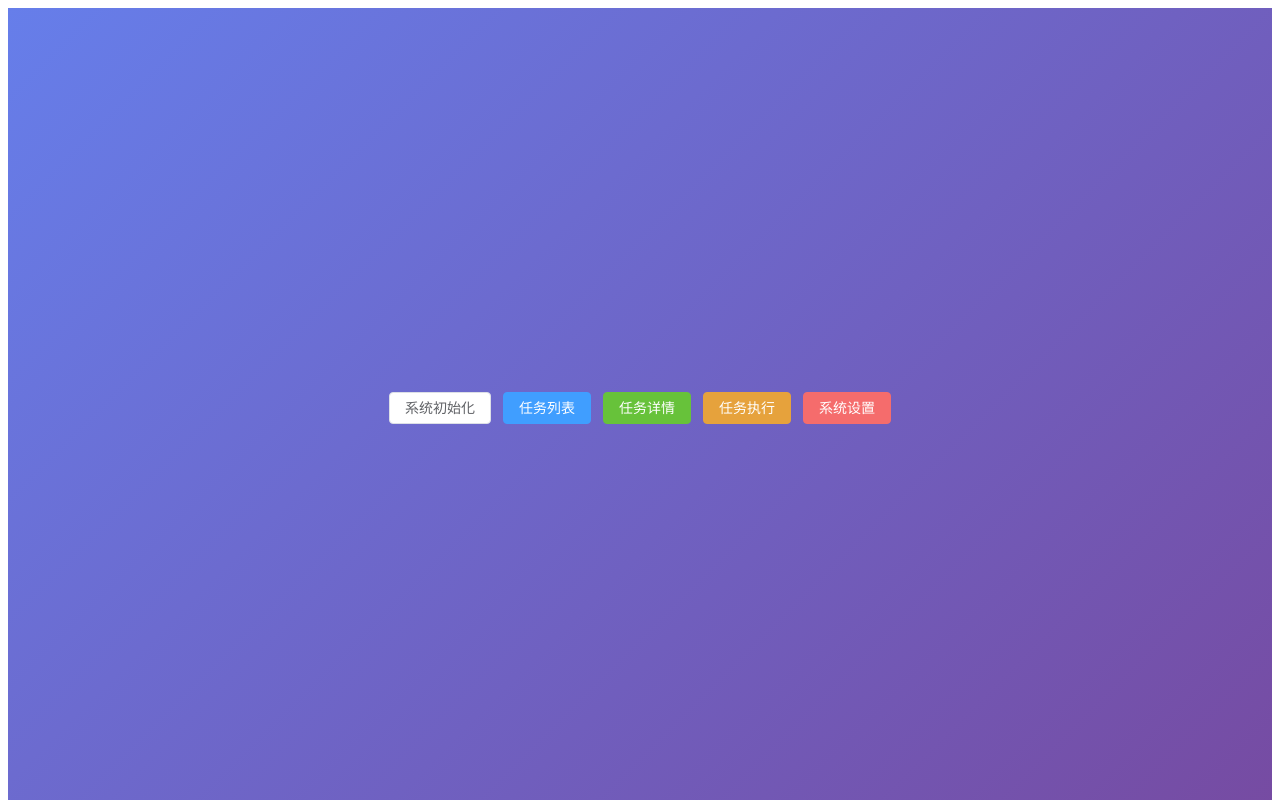
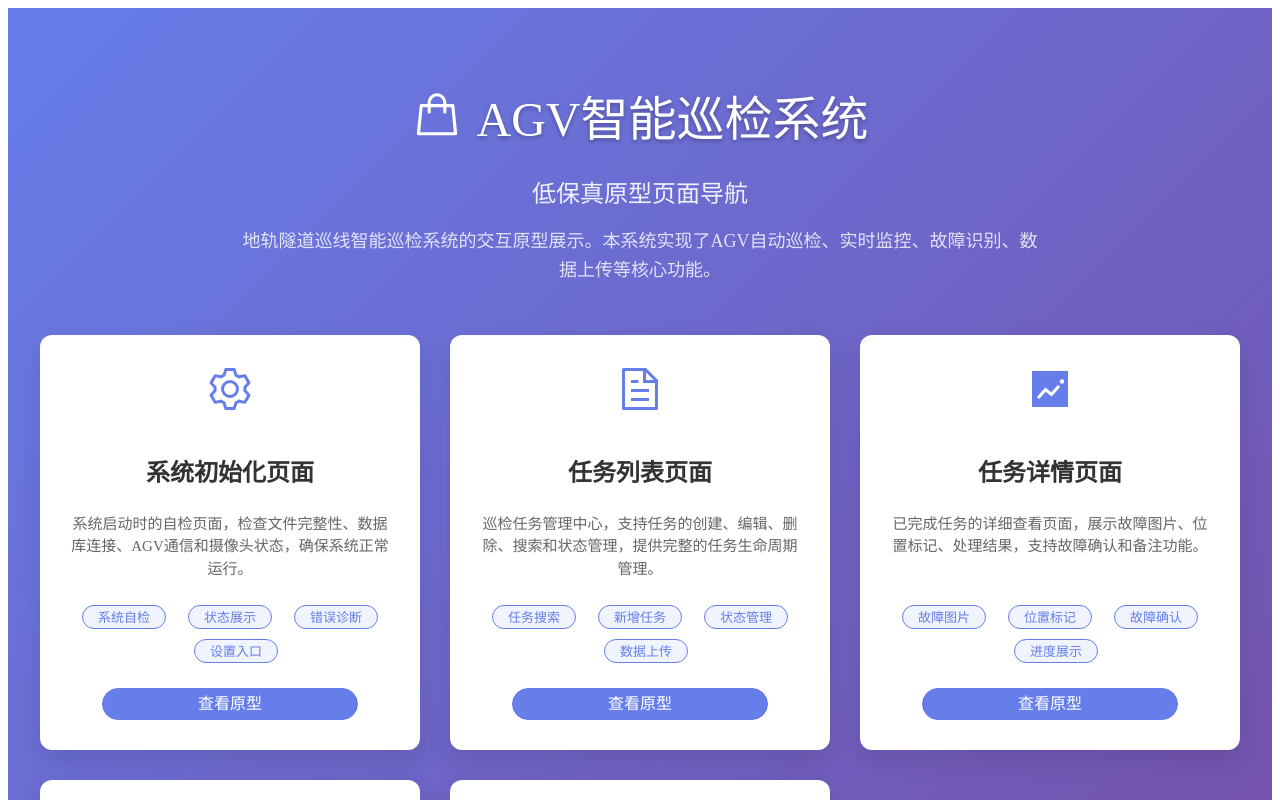
Before and after one commit to LeoFansure/VUE-CAR, a Vue app: page /index in a window 1280 px wide. Shown: the top 800 px of the page. Built offline with nearby package versions, Linux system fonts and the light colour scheme.

Commit message:
Index.vue update

```diff
--- a/src/views/Index.vue
+++ b/src/views/Index.vue
@@ -1,7 +1,8 @@
 <script setup>
 import { ref } from 'vue'
-import { ElButton } from 'element-plus'
+import { ElButton, ElIcon } from 'element-plus'
 import { useRouter } from 'vue-router'
+import { Setting, Document, TrendCharts, VideoCamera, Goods } from '@element-plus/icons-vue'
 
 const router = useRouter()
 
@@ -28,37 +29,225 @@ const goSettingsView = () => {
 
 <template>
   <div class="index-container">
-    <ElButton @click="goInitView">系统初始化</ElButton>
-    <ElButton @click="goTaskView" type="primary">任务列表</ElButton>
-    <ElButton @click="goTaskDetailView" type="success">任务详情</ElButton>
-    <ElButton @click="goTaskExecuteView" type="warning">任务执行</ElButton>
-    <ElButton @click="goSettingsView" type="danger">系统设置</ElButton>
+    <div class="header-section">
+      <h1 class="main-title">
+        <el-icon :size="50"><Goods /></el-icon>
+        AGV智能巡检系统
+      </h1>
+      <p class="subtitle">低保真原型页面导航</p>
+      <p class="description">地轨隧道巡线智能巡检系统的交互原型展示。本系统实现了AGV自动巡检、实时监控、故障识别、数据上传等核心功能。</p>
+    </div>
+
+    <div class="cards-grid">
+      <!-- Card 1: 系统初始化页面 -->
+      <div class="card">
+        <el-icon :size="48"><Setting /></el-icon>
+        <h2 class="card-title">系统初始化页面</h2>
+        <p class="card-description">系统启动时的自检页面，检查文件完整性、数据库连接、AGV通信和摄像头状态，确保系统正常运行。</p>
+        <div class="card-functions">
+          <el-button size="small" plain>系统自检</el-button>
+          <el-button size="small" plain>状态展示</el-button>
+          <el-button size="small" plain>错误诊断</el-button>
+          <el-button size="small" plain>设置入口</el-button>
+        </div>
+        <el-button class="view-prototype-btn" @click="goInitView">查看原型</el-button>
+      </div>
+
+      <!-- Card 2: 任务列表页面 -->
+      <div class="card">
+        <el-icon :size="48"><Document /></el-icon>
+        <h2 class="card-title">任务列表页面</h2>
+        <p class="card-description">巡检任务管理中心，支持任务的创建、编辑、删除、搜索和状态管理，提供完整的任务生命周期管理。</p>
+        <div class="card-functions">
+          <el-button size="small" plain>任务搜索</el-button>
+          <el-button size="small" plain>新增任务</el-button>
+          <el-button size="small" plain>状态管理</el-button>
+          <el-button size="small" plain>数据上传</el-button>
+        </div>
+        <el-button class="view-prototype-btn" @click="goTaskView">查看原型</el-button>
+      </div>
+
+      <!-- Card 3: 任务详情页面 -->
+      <div class="card">
+        <el-icon :size="48"><TrendCharts /></el-icon>
+        <h2 class="card-title">任务详情页面</h2>
+        <p class="card-description">已完成任务的详细查看页面，展示故障图片、位置标记、处理结果，支持故障确认和备注功能。</p>
+        <div class="card-functions">
+          <el-button size="small" plain>故障图片</el-button>
+          <el-button size="small" plain>位置标记</el-button>
+          <el-button size="small" plain>故障确认</el-button>
+          <el-button size="small" plain>进度展示</el-button>
+        </div>
+        <el-button class="view-prototype-btn" @click="goTaskDetailView">查看原型</el-button>
+      </div>
+
+      <!-- Card 4: 任务执行页面 -->
+      <div class="card">
+        <el-icon :size="48"><VideoCamera /></el-icon>
+        <h2 class="card-title">任务执行页面</h2>
+        <p class="card-description">实时巡检控制台，显示视频流、AGV状态、实时位置，支持车辆控制和故障实时处理。</p>
+        <div class="card-functions">
+          <!-- Add specific buttons if visible in a clearer prototype. For now, empty or general buttons. -->
+          <el-button size="small" plain>实时监控</el-button>
+          <el-button size="small" plain>车辆控制</el-button>
+          <el-button size="small" plain>故障处理</el-button>
+        </div>
+        <el-button class="view-prototype-btn" @click="goTaskExecuteView">查看原型</el-button>
+      </div>
+
+      <!-- Card 5: 系统设置页面 -->
+      <div class="card">
+        <el-icon :size="48"><Setting /></el-icon>
+        <h2 class="card-title">系统设置页面</h2>
+        <p class="card-description">系统配置管理页面，设置AGV连接参数、摄像头配置、云端平台地址等系统核心参数。</p>
+        <div class="card-functions">
+          <!-- Add specific buttons if visible in a clearer prototype. For now, empty or general buttons. -->
+          <el-button size="small" plain>参数配置</el-button>
+          <el-button size="small" plain>平台管理</el-button>
+        </div>
+        <el-button class="view-prototype-btn" @click="goSettingsView">查看原型</el-button>
+      </div>
+
+      <!-- Placeholder for a potential 6th card if needed, based on common grid layouts, though only 5 are clear -->
+      <!-- <div class="card">
+        <el-icon :size="48"><MoreFilled /></el-icon>
+        <h2 class="card-title">更多功能</h2>
+        <p class="card-description">这里可以放置更多即将开发或不常用的功能入口。</p>
+        <div class="card-functions">
+          <el-button size="small" plain>功能A</el-button>
+          <el-button size="small" plain>功能B</el-button>
+        </div>
+        <el-button class="view-prototype-btn">查看更多</el-button>
+      </div> -->
+    </div>
   </div>
 </template>
 
 <style lang="scss" scoped>
 .index-container {
-  height: 100vh;
+  min-height: 100vh;
   background: linear-gradient(135deg, #667eea 0%, #764ba2 100%);
   display: flex;
+  flex-direction: column;
   align-items: center;
   justify-content: center;
+  padding: 40px 20px;
+  box-sizing: border-box;
+}
 
-  .welcome-content {
-    text-align: center;
+.header-section {
+  text-align: center;
+  color: white;
+  margin-bottom: 50px;
+
+  .main-title {
+    font-size: 48px;
+    margin-bottom: 20px;
+    font-weight: 300;
+    text-shadow: 0 2px 4px rgba(0,0,0,0.3);
+    display: flex;
+    align-items: center;
+    justify-content: center;
+
+    .el-icon {
+      margin-right: 15px;
+      font-size: 50px;
+    }
+  }
+
+  .subtitle {
+    font-size: 24px;
+    margin-bottom: 15px;
+    opacity: 0.9;
+  }
+
+  .description {
+    font-size: 18px;
+    margin-bottom: 0;
+    max-width: 800px;
+    line-height: 1.6;
+    opacity: 0.8;
+  }
+}
+
+.cards-grid {
+  display: grid;
+  grid-template-columns: repeat(auto-fit, minmax(300px, 1fr));
+  gap: 30px;
+  max-width: 1200px;
+  width: 100%;
+}
+
+.card {
+  background-color: white;
+  border-radius: 12px;
+  padding: 30px;
+  box-shadow: 0 10px 25px rgba(0,0,0,0.1);
+  display: flex;
+  flex-direction: column;
+  align-items: center;
+  text-align: center;
+  transition: transform 0.3s ease, box-shadow 0.3s ease;
+
+  &:hover {
+    transform: translateY(-5px);
+    box-shadow: 0 15px 35px rgba(0,0,0,0.2);
+  }
+
+  .el-icon {
+    color: #667eea;
+    margin-bottom: 20px;
+  }
+
+  .card-title {
+    font-size: 24px;
+    color: #333;
+    margin-bottom: 10px;
+  }
+
+  .card-description {
+    font-size: 15px;
+    color: #666;
+    margin-bottom: 25px;
+    line-height: 1.5;
+    flex-grow: 1;
+  }
+
+  .card-functions {
+    display: flex;
+    flex-wrap: wrap;
+    justify-content: center;
+    gap: 10px;
+    margin-bottom: 25px;
+
+    .el-button {
+      border-radius: 20px;
+      padding: 8px 15px;
+      font-size: 13px;
+      color: #667eea;
+      border-color: #667eea;
+      background-color: #f0f4ff;
+
+      &:hover {
+        background-color: #667eea;
+        color: white;
+      }
+    }
+  }
+
+  .view-prototype-btn {
+    width: 80%;
+    margin-top: auto;
+    background-color: #667eea;
     color: white;
+    border-color: #667eea;
+    border-radius: 25px;
+    font-size: 16px;
+    padding: 12px 0;
 
-    h1 {
-      font-size: 48px;
-      margin-bottom: 20px;
-      font-weight: 300;
-      text-shadow: 0 2px 4px rgba(0,0,0,0.3);
-    }
-
-    p {
-      font-size: 20px;
-      margin-bottom: 40px;
-      opacity: 0.9;
+    &:hover {
+      background-color: #764ba2;
+      border-color: #764ba2;
     }
   }
 }
```
Also changed, not shown: 1 other file (tests, documents, lock files or other folders).
